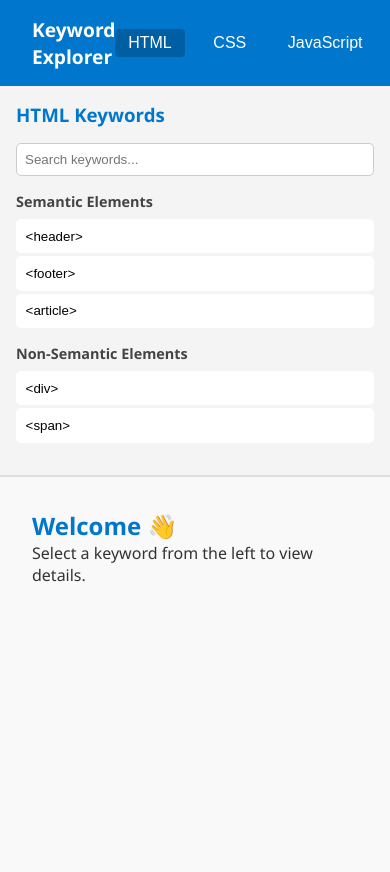
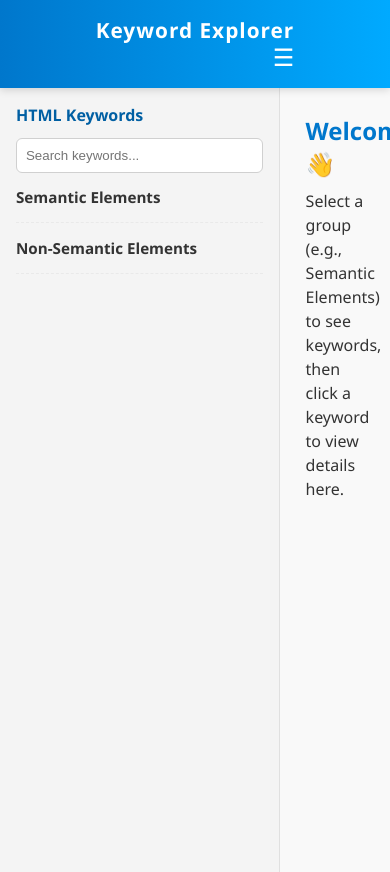
Before and after one commit to Harshadkasar14/ThinkSchool_program, a plain HTML site: page day6/index.html in a window 390 px wide. Drawn offline with Linux system fonts and the light colour scheme.

Commit message:
Session 3: Added full Semantic and Non-Semantic elements with scrollable details view and responsive navbar with hamburger menu

```diff
--- a/day6/index.html
+++ b/day6/index.html
@@ -1,20 +1,24 @@
 <!DOCTYPE html>
 <html lang="en">
 <head>
-  <meta charset="UTF-8">
-  <meta name="viewport" content="width=device-width, initial-scale=1.0">
-  <title>Keyword Explorer</title>
-  <link rel="stylesheet" href="style.css">
+  <meta charset="UTF-8" />
+  <meta name="viewport" content="width=device-width, initial-scale=1.0"/>
+  <title>Keyword Explorer — Day 6</title>
+  <link rel="stylesheet" href="style.css" />
 </head>
 <body>
   <!-- Navbar -->
   <nav class="navbar">
+    <div class="nav-containetr">
     <div class="logo">Keyword Explorer</div>
-    <ul class="nav-links">
+    <button class="hamburger" id="hamburger">&#9776;</button>
+
+    <ul class="nav-links" id="navLinks">
       <li><button class="tab-btn active" data-tab="HTML">HTML</button></li>
       <li><button class="tab-btn" data-tab="CSS">CSS</button></li>
       <li><button class="tab-btn" data-tab="JavaScript">JavaScript</button></li>
     </ul>
+    </div>
   </nav>
 
   <!-- Layout -->
@@ -22,14 +26,14 @@
     <!-- Sidebar -->
     <aside class="sidebar">
       <h3 id="categoryTitle">HTML Keywords</h3>
-      <input type="text" id="searchBox" placeholder="Search keywords...">
-      <div id="keywordList"></div>
+      <input type="text" id="searchBox" placeholder="Search keywords..." aria-label="Search keywords">
+      <div id="keywordList" class="keyword-list" role="list"></div>
     </aside>
 
     <!-- Details -->
-    <main class="content" id="detailSection">
+    <main class="content" id="detailSection" tabindex="0" aria-live="polite">
       <h2>Welcome 👋</h2>
-      <p>Select a keyword from the left to view details.</p>
+      <p>Select a group (e.g., Semantic Elements) to see keywords, then click a keyword to view details here.</p>
     </main>
   </div>
 
--- a/day6/script.js
+++ b/day6/script.js
@@ -1,16 +1,28 @@
+// Full data for HTML
 const data = {
   HTML: {
     "Semantic Elements": [
-      { word: "<header>", desc: "Defines header section", code: "<header><h1>Title</h1></header>" },
-      { word: "<footer>", desc: "Defines footer section", code: "<footer>© 2025</footer>" },
-      { word: "<article>", desc: "Independent content block", code: "<article><h2>Post</h2></article>" }
+      { word: "<header>", desc: "Represents the header of a page or section. Usually contains logo, navigation, or heading.", code: "<header>\n  <h1>Site Title</h1>\n  <nav>Navigation here</nav>\n</header>" },
+      { word: "<nav>", desc: "Defines a section of navigation links.", code: "<nav>\n  <a href='#home'>Home</a>\n  <a href='#about'>About</a>\n</nav>" },
+      { word: "<main>", desc: "Represents the main content of the page.", code: "<main>\n  <h2>Main Content</h2>\n  <p>This is the main area.</p>\n</main>" },
+      { word: "<section>", desc: "Defines a thematic grouping of content.", code: "<section>\n  <h2>Introduction</h2>\n  <p>Some intro text...</p>\n</section>" },
+      { word: "<article>", desc: "Defines self-contained, independent content like blog posts, news, or articles.", code: "<article>\n  <h2>Blog Title</h2>\n  <p>Post content...</p>\n</article>" },
+      { word: "<aside>", desc: "Represents content indirectly related to the main content (like a sidebar).", code: "<aside>\n  <h3>Related Links</h3>\n</aside>" },
+      { word: "<footer>", desc: "Defines the footer for a page or section.", code: "<footer>\n  <p>© 2025 My Site</p>\n</footer>" },
+      { word: "<figure>", desc: "Encapsulates media such as images, diagrams, or code with a caption.", code: "<figure>\n  <img src='image.jpg' alt='Example'>\n  <figcaption>Image description</figcaption>\n</figure>" },
+      { word: "<figcaption>", desc: "Provides a caption for a <figure> element.", code: "<figure>\n  <img src='cat.jpg'>\n  <figcaption>A cute cat</figcaption>\n</figure>" },
+      { word: "<mark>", desc: "Highlights text for reference or emphasis.", code: "<p>This is <mark>important</mark> text.</p>" },
+      { word: "<time>", desc: "Represents a date or time.", code: "<time datetime='2025-09-06'>September 6, 2025</time>" },
+      { word: "<address>", desc: "Provides contact information.", code: "<address>\n  Written by Harshad<br>\n  Pune, India\n</address>" },
+      { word: "<details>", desc: "Creates a collapsible disclosure widget.", code: "<details>\n  <summary>More info</summary>\n  <p>Hidden details...</p>\n</details>" },
+      { word: "<summary>", desc: "Defines a summary or heading for a <details> element.", code: "<details>\n  <summary>Click me</summary>\n  <p>More info...</p>\n</details>" }
     ],
     "Non-Semantic Elements": [
-      { word: "<div>", desc: "Generic container", code: "<div>Content</div>" },
-      { word: "<span>", desc: "Inline container", code: "<span>Text</span>" }
+      { word: "<div>", desc: "Generic block-level container with no semantic meaning.", code: "<div class='container'>Content</div>" },
+      { word: "<span>", desc: "Generic inline container with no semantic meaning.", code: "<p>Hello <span class='highlight'>World</span></p>" }
     ]
   },
-  CSS: {
+     CSS: {
     "Flexbox": [
       { word: "display:flex", desc: "Turns container into flexbox", code: ".container { display: flex; }" },
       { word: "justify-content", desc: "Aligns items horizontally", code: ".container { justify-content: center; }" },
@@ -37,6 +49,7 @@ const data = {
   }
 };
 
+// DOM refs
 const listContainer = document.getElementById("keywordList");
 const detailSection = document.getElementById("detailSection");
 const searchBox = document.getElementById("searchBox");
@@ -45,8 +58,8 @@ const categoryTitle = document.getElementById("categoryTitle");
 
 let currentTab = "HTML";
 
-// Render list by category
-function renderList(tab = currentTab, search = "") {
+// Render list of groups
+function renderList(tab = currentTab) {
   listContainer.innerHTML = "";
   categoryTitle.textContent = `${tab} Keywords`;
 
@@ -57,34 +70,39 @@ function renderList(tab = currentTab, search = "") {
 
     const heading = document.createElement("h4");
     heading.textContent = groupName;
+    heading.style.cursor = "pointer";
+    heading.addEventListener("click", () => showGroup(tab, groupName));
     groupDiv.appendChild(heading);
-
-    groups[groupName]
-      .filter(k => k.word.toLowerCase().includes(search.toLowerCase()) || k.desc.toLowerCase().includes(search.toLowerCase()))
-      .forEach((k, index) => {
-        const btn = document.createElement("button");
-        btn.textContent = k.word;
-        btn.addEventListener("click", () => showDetails(tab, groupName, index));
-        groupDiv.appendChild(btn);
-      });
 
     listContainer.appendChild(groupDiv);
   });
 }
 
-// Show details
-function showDetails(tab, group, index) {
-  const k = data[tab][group][index];
-  detailSection.innerHTML = `
-    <h2>${k.word}</h2>
-    <h4>Category: ${tab} → ${group}</h4>
-    <p>${k.desc}</p>
-    <pre>${k.code}</pre>
-  `;
+// Show all items of a group in the main content
+function showGroup(tab, groupName) {
+  const items = data[tab][groupName];
+  detailSection.innerHTML = `<h2>${groupName}</h2>`;
+
+  items.forEach(item => {
+    const block = document.createElement("div");
+    block.className = "item-block";
+    block.innerHTML = `
+      <h3>${escapeHtml(item.word)}</h3>
+      <p>${escapeHtml(item.desc)}</p>
+      <pre>${escapeHtml(item.code)}</pre>
+    `;
+    detailSection.appendChild(block);
+  });
+  detailSection.scrollTop = 0;
 }
 
-// Search functionality
-searchBox.addEventListener("input", e => renderList(currentTab, e.target.value));
+// Escape HTML
+function escapeHtml(str) {
+  return String(str)
+    .replace(/&/g, "&amp;")
+    .replace(/</g, "&lt;")
+    .replace(/>/g, "&gt;");
+}
 
 // Tab switching
 tabBtns.forEach(btn => {
@@ -92,11 +110,18 @@ tabBtns.forEach(btn => {
     document.querySelector(".tab-btn.active").classList.remove("active");
     btn.classList.add("active");
     currentTab = btn.dataset.tab;
-    searchBox.value = "";
     renderList(currentTab);
-    detailSection.innerHTML = `<h2>${currentTab} Keywords</h2><p>Select a keyword from the left.</p>`;
+    detailSection.innerHTML = `<h2>${currentTab} Keywords</h2><p>Click a group to see all elements here.</p>`;
   });
 });
 
 // Initial render
 renderList();
+
+// Hamburger menu toggle
+const hamburger = document.getElementById("hamburger");
+const navLinks = document.getElementById("navLinks");
+
+hamburger.addEventListener("click", () => {
+  navLinks.classList.toggle("show");
+});
--- a/day6/style.css
+++ b/day6/style.css
@@ -1,97 +1,207 @@
-/* Reset */
 * { margin: 0; padding: 0; box-sizing: border-box; }
 
 body {
-  font-family: "Segoe UI", sans-serif;
+  font-family: "Segoe UI", Roboto, system-ui, -apple-system, "Helvetica Neue", Arial;
   background: #f9f9f9;
-  color: #333;
+  color: #222;
+  height: 100vh;
+  overflow: hidden;
 }
 
 /* Navbar */
 .navbar {
   display: flex;
-  justify-content: space-between;
+  justify-content: center;   /* center content horizontally */
+  align-items: center;       /* center vertically */
+  background: linear-gradient(90deg, #0077cc, #00aaff);
+  color: white;
+  padding: 1rem;
+  position: sticky;
+  top: 0;
+  z-index: 1000;
+  box-shadow: 0 2px 8px rgba(0,0,0,0.15);
+}
+
+.nav-container {
+  display: grid;
+  grid-template-columns: auto 1fr auto; /* logo | space | links/hamburger */
   align-items: center;
-  background: #0077cc;
+  max-width: 1200px;
+  margin: 0 auto;
+}
+
+.navbar .logo {
+  font-size: 1.3rem;
+  font-weight: bold;
+  letter-spacing: 1px;
+}
+
+.nav-links {
+  list-style: none;
+  display: flex;
+  gap: 1rem;
+  margin-left: 2rem;
+  flex-wrap: wrap;  /* helps responsiveness */
+}
+
+.nav-links li {
+  display: inline-block;
+}
+
+.nav-links .tab-btn {
+  background: rgba(255,255,255,0.15);
+  border: none;
   color: white;
-  padding: 1rem 2rem;
+  font-size: 0.95rem;
+  padding: 0.5rem 0.9rem;
+  border-radius: 20px;
+  cursor: pointer;
+  transition: all 0.3s ease;
 }
-.logo { font-weight: bold; font-size: 1.2rem; }
-.nav-links { list-style: none; display: flex; gap: 1rem; }
+
+.nav-links .tab-btn:hover,
+.nav-links .tab-btn.active {
+  background: white;
+  color: #0077cc;
+  transform: translateY(-2px);
+}
+
+.hamburger {
+  display: none; /* hidden by default */
+  background: transparent;
+  border: none;
+  font-size: 1.5rem;
+  color: white;
+  cursor: pointer;
+  justify-self: end;
+}
+
+/* Responsive: stack links on small screens */
+@media (max-width: 600px) {
+  .navbar {
+    flex-direction: column;
+    text-align: center;
+  }
+
+  .nav-links {
+    margin: 0.5rem 0 0 0;
+  }
+}
+
+
+.logo { font-weight: 700; font-size: 1.1rem; }
 .tab-btn {
   background: transparent;
   border: none;
   color: white;
-  font-size: 1rem;
+  font-size: 0.95rem;
   cursor: pointer;
-  padding: 0.3rem 0.8rem;
-  border-radius: 4px;
-  transition: background 0.2s;
+  padding: 0.35rem 0.7rem;
+  border-radius: 6px;
+  transition: background 0.15s ease;
 }
-.tab-btn:hover, .tab-btn.active { background: #005fa3; }
+.tab-btn:hover, .tab-btn.active { background: rgba(0,0,0,0.12); }
 
 /* Layout */
 .container { display: flex; height: calc(100vh - 60px); }
 
 /* Sidebar */
 .sidebar {
-  width: 300px;
+  width: 280px;
   background: #f4f4f4;
-  border-right: 2px solid #ddd;
+  border-right: 1px solid #e0e0e0;
   padding: 1rem;
   overflow-y: auto;
 }
-.sidebar h3 { margin-bottom: 1rem; color: #0077cc; }
+.sidebar h3 { margin-bottom: 0.75rem; color: #005fa3; font-size: 1rem; }
 .sidebar input {
   width: 100%;
-  padding: 0.5rem;
-  margin-bottom: 1rem;
-  border-radius: 5px;
-  border: 1px solid #ccc;
+  padding: 0.56rem;
+  margin-bottom: 0.9rem;
+  border-radius: 6px;
+  border: 1px solid #d0d0d0;
+  background: white;
 }
 .group {
-  margin-bottom: 1rem;
+  margin-bottom: 0.9rem;
+  padding-bottom: 0.4rem;
+  border-bottom: 1px dashed #e9e9e9;
 }
 .group h4 {
-  margin-bottom: 0.5rem;
-  color: #444;
-  font-size: 0.9rem;
+  margin-bottom: 0.55rem;
+  color: #333;
+  font-size: 0.95rem;
+  cursor: pointer;
 }
-.sidebar button {
+.group h4:hover { color: #0077cc; }
+
+.group-list {
+  display: none;
+  margin-left: 0.6rem;
+}
+.group-list button {
   display: block;
   width: 100%;
-  padding: 0.6rem;
+  padding: 0.45rem;
   margin: 0.2rem 0;
   border: none;
-  border-radius: 5px;
+  border-radius: 6px;
   background: white;
   cursor: pointer;
   text-align: left;
-  transition: background 0.2s, transform 0.1s;
+  transition: background 0.12s;
 }
-.sidebar button:hover {
+.group-list button:hover {
   background: #0077cc;
   color: white;
-  transform: translateX(3px);
 }
 
 /* Content */
-.content { flex: 1; padding: 2rem; overflow-y: auto; }
-.content h2 { color: #0077cc; }
+.content { flex: 1; padding: 1.6rem; overflow-y: auto; }
+.content h2 { color: #0077cc; margin-bottom: 0.6rem; }
+.content p { line-height: 1.5rem; color: #333; margin-bottom: 1rem; }
+
 pre {
   background: #272822;
   color: #f8f8f2;
   padding: 1rem;
-  border-radius: 5px;
+  border-radius: 6px;
   overflow-x: auto;
+  max-width: 100%;
 }
 
-/* Responsive */
+.item-block {
+  margin-bottom: 1.2rem;
+  padding: 0.8rem;
+  background: #fafafa;
+  border: 1px solid #ddd;
+  border-radius: 6px;
+}
+.item-block h3 { color: #0077cc; margin-bottom: 0.3rem; }
+
+
 @media (max-width: 768px) {
-  .container { flex-direction: column; }
-  .sidebar {
-    width: 100%;
-    border-right: none;
-    border-bottom: 2px solid #ddd;
+  .nav-container {
+    grid-template-columns: auto auto; /* logo | hamburger */
+  }
+
+  .nav-links {
+    display: none;
+    position: absolute;
+    top: 60px;     /* height of navbar */
+    right: 10px;
+    flex-direction: column;
+    background: #0077cc;
+    padding: 0.8rem;
+    border-radius: 8px;
+    box-shadow: 0 4px 10px rgba(0,0,0,0.2);
+  }
+
+  .nav-links.show {
+    display: flex; /* visible when toggled */
+  }
+
+  .hamburger {
+    display: block;
   }
 }
```
